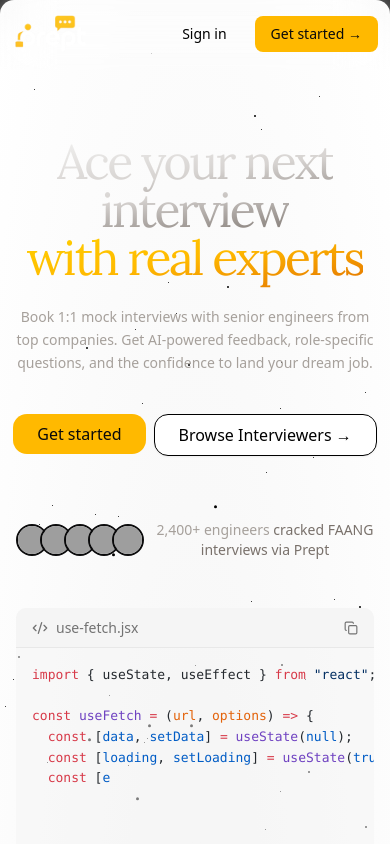
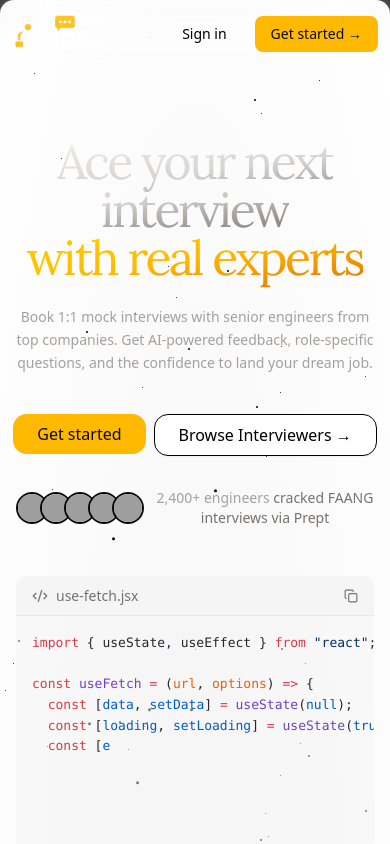
Before and after one commit to Abhay-Shahu/underscore, a Next.js app: page / in a window 390 px wide. Shown: the top 844 px of the page. Built offline with nearby package versions, Linux system fonts and the light colour scheme; no server answers; grey boxes are pictures that could not be loaded.

Commit message:
Adjust margin for avatar container on landing page for better spacing

```diff
--- a/app/page.jsx
+++ b/app/page.jsx
@@ -100,7 +100,7 @@ export default function LandingPage() {
             </Link>
           </div>
 
-          <div className="relative flex items-center justify-center gap-3 sm:gap-4 mt-16">
+          <div className="relative flex items-center justify-center gap-3 sm:gap-4 mt-8 sm:mt-16">
             <div className="flex">
               {AVATARS.map((av, i) => (
                 <div
```
